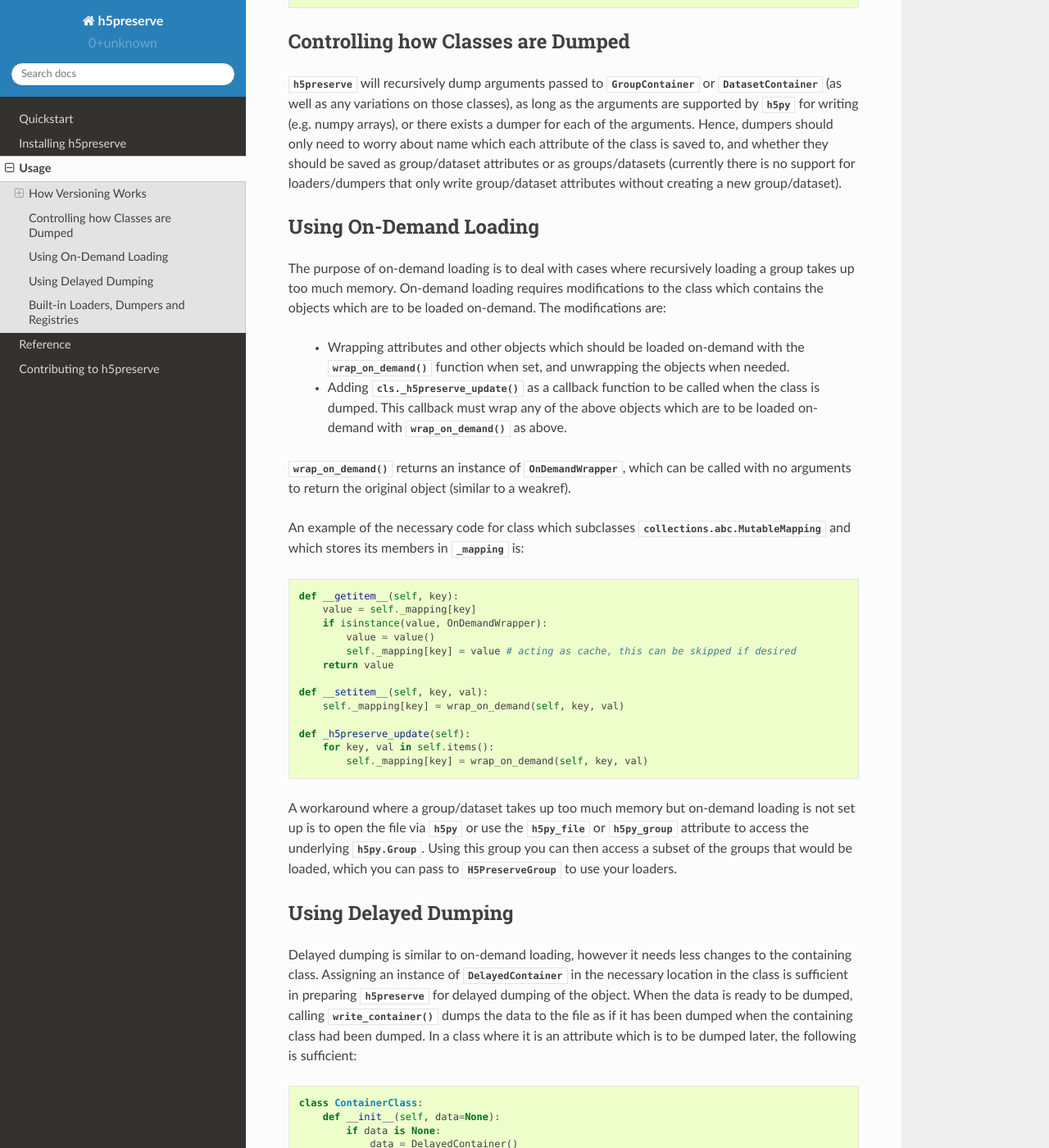
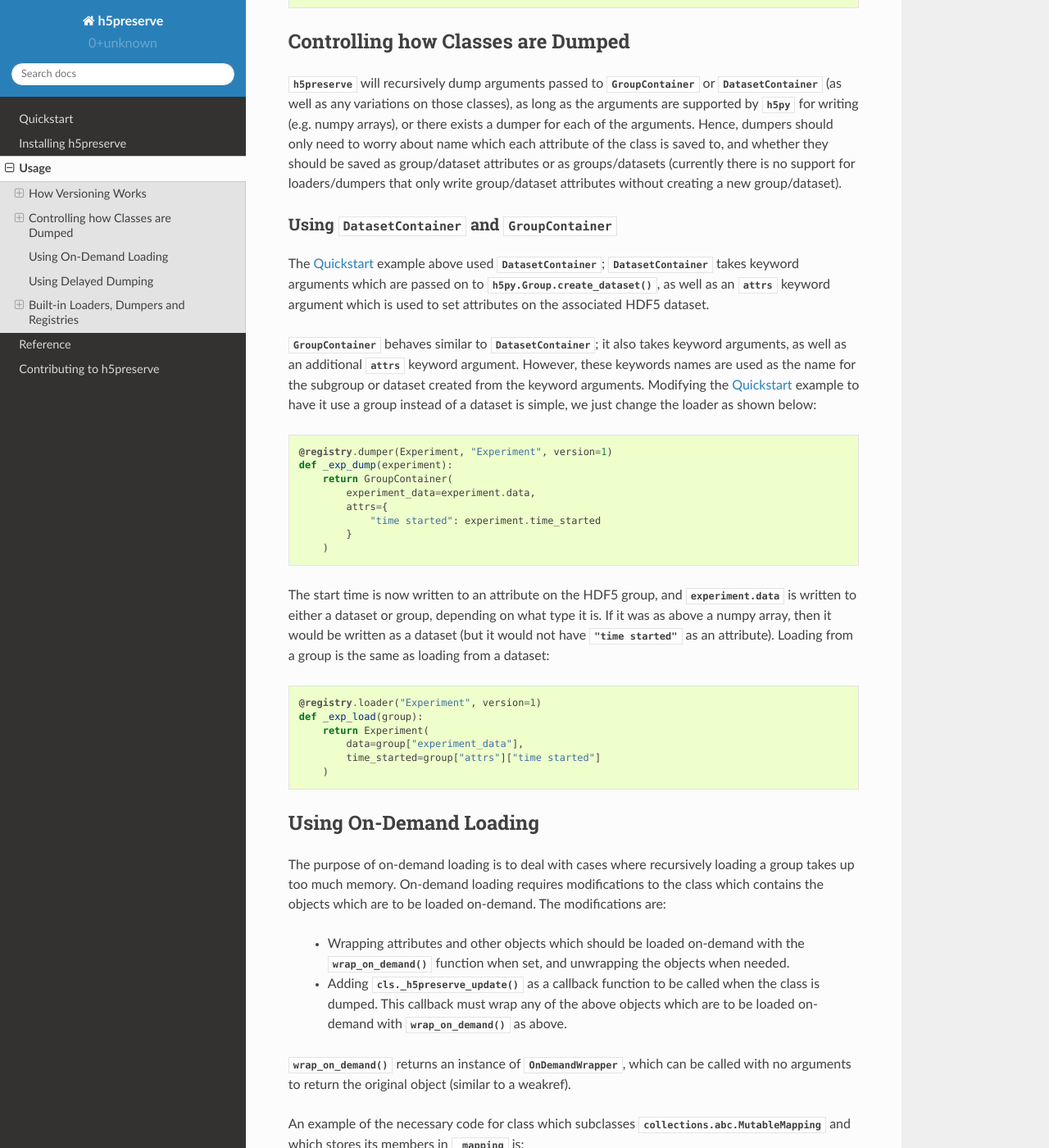
Before and after one commit to h5preserve/h5preserve, a Sphinx documentation site: the page built from docs/Usage.rst, in a window 1280 px wide and 1400 px high, scrolled down 2304 px. Shown: the whole window at 82% size. Built offline with Sphinx 7.4.7 and the Read the Docs theme 2.0.0, drawn with Linux system fonts in a browser that asks for light colours; some of the changed text lies outside the part shown.

Commit message:
DOC: Add examples of group and manual registry creation

```diff
--- a/docs/Usage.rst
+++ b/docs/Usage.rst
@@ -125,6 +125,43 @@ should be saved as group/dataset attributes or as groups/datasets (currently
 there is no support for loaders/dumpers that only write group/dataset attributes
 without creating a new group/dataset).
 
+Using :py:class:`~h5preserve.DatasetContainer` and :py:class:`~h5preserve.GroupContainer`
+.........................................................................................
+The :ref:`quickstart` example above used :py:class:`~h5preserve.DatasetContainer`;
+:py:class:`~h5preserve.DatasetContainer` takes keyword arguments which are passed on to
+:py:func:`h5py.Group.create_dataset`, as well as an :py:obj:`attrs` keyword
+argument which is used to set attributes on the associated HDF5 dataset.
+
+:py:class:`~h5preserve.GroupContainer` behaves similar to
+:py:class:`~h5preserve.DatasetContainer`; it
+also takes keyword arguments, as well as an additional :py:obj:`attrs` keyword
+argument. However, these keywords names are used as the name for the subgroup or
+dataset created from the keyword arguments. Modifying the :ref:`quickstart`
+example to have it use a group instead of a dataset is simple, we just change
+the loader as shown below::
+
+    @registry.dumper(Experiment, "Experiment", version=1)
+    def _exp_dump(experiment):
+        return GroupContainer(
+            experiment_data=experiment.data,
+            attrs={
+                "time started": experiment.time_started
+            }
+        )
+
+The start time is now written to an attribute on the HDF5 group, and
+:py:obj:`experiment.data` is written to either a dataset or group, depending on
+what type it is. If it was as above a numpy array, then it would be written as a
+dataset (but it would not have :py:obj:`"time started"` as an attribute).
+Loading from a group is the same as loading from a dataset::
+
+    @registry.loader("Experiment", version=1)
+    def _exp_load(group):
+        return Experiment(
+            data=group["experiment_data"],
+            time_started=group["attrs"]["time started"]
+        )
+
 Using On-Demand Loading
 -----------------------
 The purpose of on-demand loading is to deal with cases where recursively loading
@@ -233,3 +270,22 @@ the HDF5 file.
     * - :py:obj:`list`
       - a dataset
       - True
+
+Manually Creating the Registry Container
+........................................
+To create the Registry Container manually, replace all calls to
+:py:func:`~h5preserve.new_registry_list` with :py:class:`~h5preserve.RegistryContainer`.
+This will allow you to select which built-in registries (if any) you which to
+use. For example, if you only want to convert :py:obj:`None` to
+:py:class:`h5py.Empty`, you would do::
+
+    from h5preserve import Registry, RegistryContainer
+    from h5preserve.additional_registries import none_python_registry
+
+    registry = Registry("my cool registry")
+
+    registries = RegistryContainer(registry, none_python_registry)
+
+You could then pass :py:obj:`registries` to :py:obj:`h5preserve.open`, or lock
+to a specific version, or anything else you'd do after calling
+:py:func:`~h5preserve.new_registry_list`.
```
